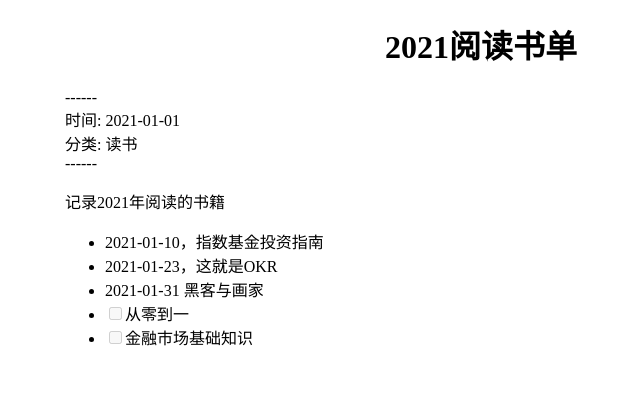
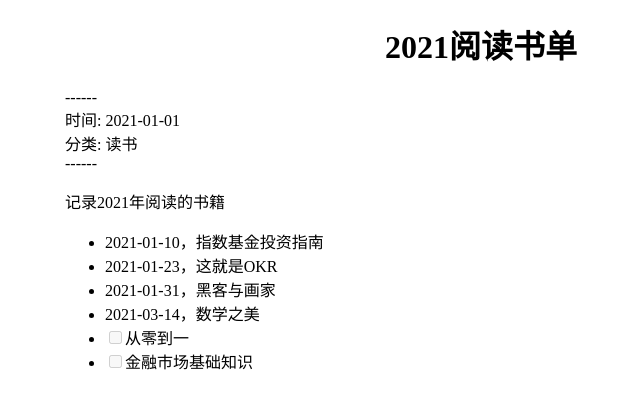
Before and after one commit to zhxt0/zhxt0.github.io, a Jekyll site: the page built from _posts/2021-01-01-book-list-of-2021.md, in a window 1280 px wide. Shown: the top 409 px of the page, without its empty margins (159-799 px from the left). Built offline with Jekyll 4.4.1, drawn with Linux system fonts in a browser that asks for light colours.

Commit message:
Update 2021-01-01-book-list-of-2021.md

```diff
--- a/_posts/2021-01-01-book-list-of-2021.md
+++ b/_posts/2021-01-01-book-list-of-2021.md
@@ -13,6 +13,7 @@ keywords: 阅读,书单,2021
 
 - 2021-01-10，指数基金投资指南
 - 2021-01-23，这就是OKR
-- 2021-01-31 黑客与画家
+- 2021-01-31，黑客与画家
+- 2021-03-14，数学之美
 - [ ] 从零到一
 - [ ] 金融市场基础知识
```
